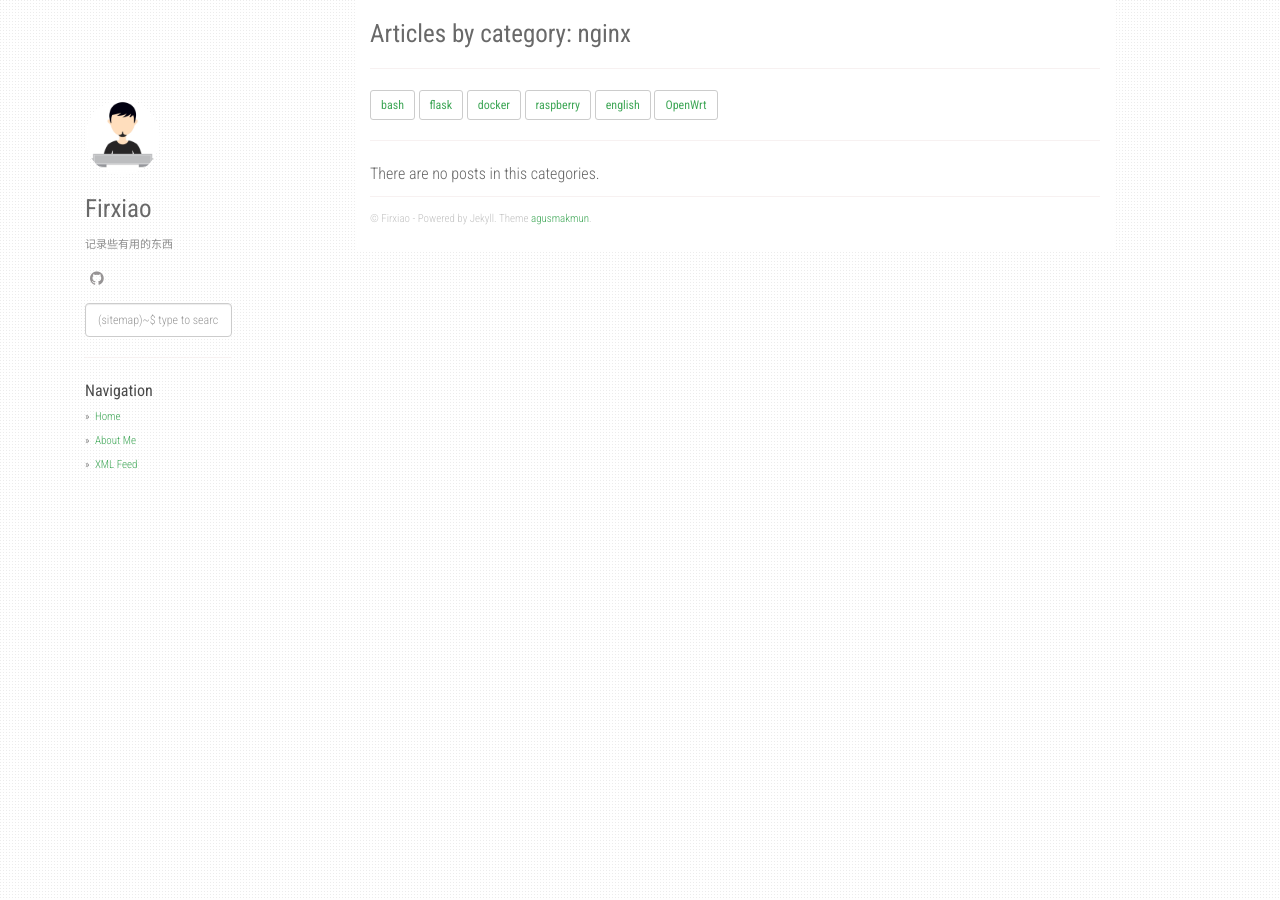
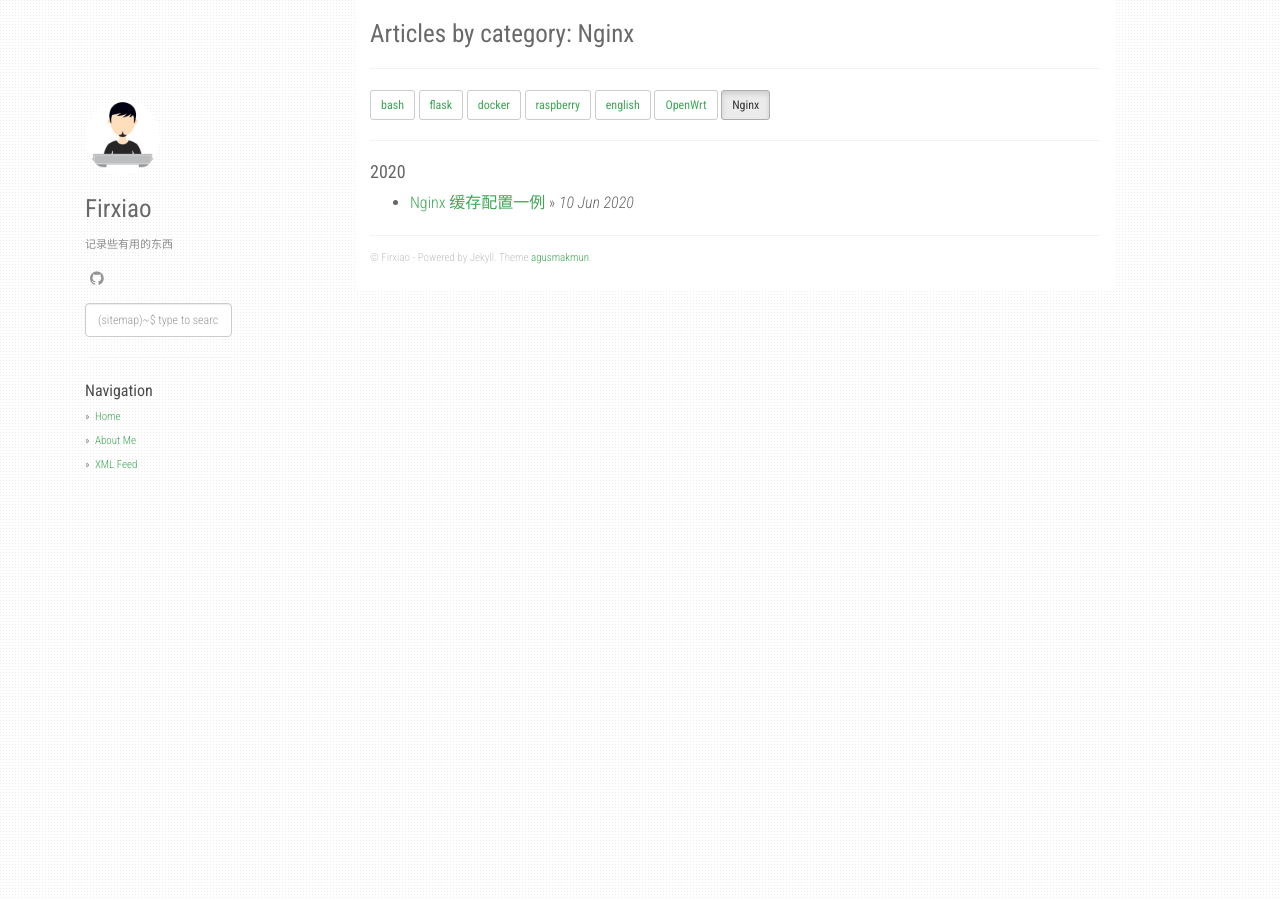
Before and after one commit to Firxiao/firxiao.github.io, a Jekyll site: the page built from category/nginx.md, in a window 1280 px wide. Built offline with Jekyll 4.4.1, drawn with Linux system fonts in a browser that asks for light colours; nearby versions of some CDN libraries; part of the change alters nothing that is shown.

Commit message:
Add nginx cache stuff

````diff
--- /dev/null
+++ b/_posts/2020-06-10-nginx-cache.md
@@ -0,0 +1,103 @@
+---
+layout: post
+title:  "Nginx 缓存配置一例"
+date:   2020-06-10
+categories: ['Nginx']
+---
+
+大家一般会在应用前面放台**Nginx**, 通过反向代理实现动静分离, 以此来减轻**应用**的压力.
+
+在此记录下使用配置**Nginx**缓存碰到的问题.
+
+一开始的时候想尽可能多的缓存, 所以就开了全部缓存,
+这里只展示规则部分(完整配置在[文末](#附)):
+
+```
+proxy_no_cache 0;
+```
+
+
+过了一段时间, 用户开始抱怨某些**api**访问总是获取不了最新的数据, 分析下来发现是应用返回的**header**中没有**cache-control: no-store**, 这样导致用户的api请求一直返回缓存的数据.
+
+最好的办法就是让开发把header修复下, 但是开发改程序也不是分分钟的事情.
+作为运维, 可以利用灵活的配置来迅速解决问题, 所以就有了下面的缓兵之计:
+
+添加缓存例外, 当**url**中含有**api**就不缓存:
+
+```
+set $nocache 0;
+if ($request_uri ~ api) { set $nocache 1; }
+proxy_no_cache $nocache;
+```
+
+这样的好处就是还是尽可能多的缓存, 但是随着用户的反馈, 一直在添加例外的路上... 这肯定不是办法.
+
+
+看起来只有用笨方法了
+
+使用下面命令分析了日志中访问最多的文件类型
+```bash
+awk '($9 ~ /200/)' access.log* | awk '{print $7}'|awk -F '/' '{print $NF}'|grep -v '^$'|grep -oP '\.([a-z]+)$'|sort -n|uniq -c|sort -k 1 -r|head -10
+```
+就有了下面的最终版本, 然后就可以慢慢等开发修复问题了.
+
+```
+set $nocache "1";
+# 缓存指定文件类型
+if ($request_uri ~* \.(exe|html)$ ) { set $nocache 0; }
+# 缓存包含2个关键词的url
+set $flag 0;
+if ($request_uri ~* foo ) { set $flag "${flag}1"; }
+if ($request_uri ~* bar ) {set $flag "${flag}2";}
+if ($flag = "012") { set $nocache 0; }
+proxy_no_cache $nocache;
+}
+```
+
+#### 附
+
+Nginx缓存完整配置
+
+```
+http {
+    ***
+    proxy_cache_path  /var/cache/nginx/proxy_cache/  levels=1:2    keys_zone=STATIC:100m inactive=168h  max_size=5g;
+    add_header X-Cache-Status $upstream_cache_status;
+    log_format rt_cache '$remote_addr - $upstream_cache_status [$time_local] '
+                    '"$request" $status $body_bytes_sent $request_time '
+                    '"$http_referer" "$http_user_agent"';
+    access_log   /var/log/nginx/access.log rt_cache;
+    ***
+}
+
+server {
+    ***
+    location / {
+        ***
+        set $nocache "1";
+        # 缓存指定文件类型
+        if ($request_uri ~* \.(exe|html)$ ) { set $nocache 0; }
+        # 缓存包含2个关键词的url
+        set $flag 0;
+        if ($request_uri ~* foo ) { set $flag "${flag}1"; }
+        if ($request_uri ~* bar ) {set $flag "${flag}2";}
+        if ($flag = "012") { set $nocache 0; }
+        proxy_no_cache $nocache;
+        proxy_cache            STATIC;
+        proxy_cache_valid      200  7d;
+        proxy_cache_use_stale  error timeout invalid_header updating http_500 http_502 http_503 http_504;
+        ***
+    }
+}
+```
+验证缓存
+```
+$ curl -I https://example.com
+***
+X-Cache-Status: HIT
+***
+```
+
+#### 有用的**link**
+- https://www.nginx.com/blog/nginx-caching-guide/
+- https://www.maxcdn.com/one/tutorial/prevent-caching-specific-paths/
--- a/category/nginx.md
+++ b/category/nginx.md
@@ -1,6 +1,6 @@
 ---
 layout: posts_by_category
-categories: nginx
+categories: Nginx
 title: Nginx
 permalink: /category/nginx
 ---
````
